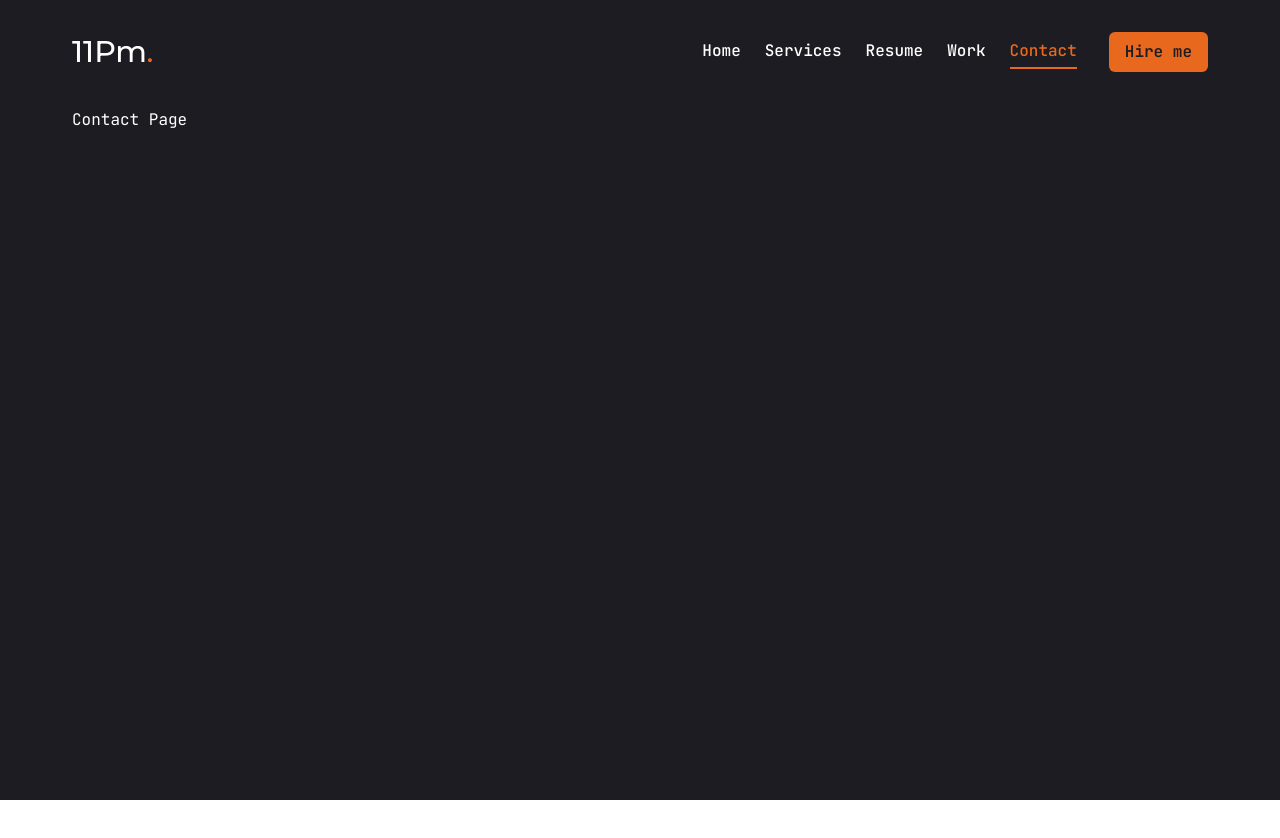
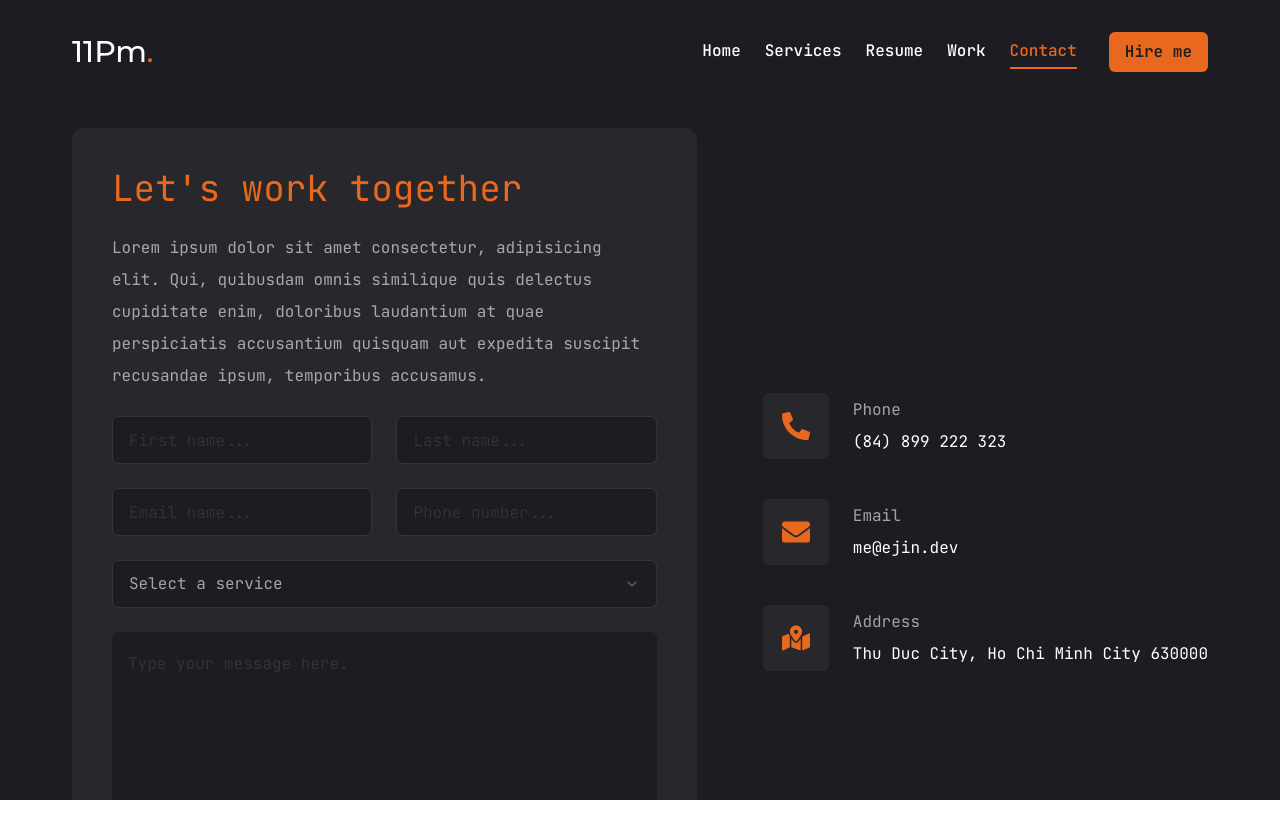
Before and after one commit to laskerdev/portfolio, a Next.js app: page /contact in a window 1280 px wide. Shown: the top 838 px of the page. Before the commit the page ends 800 px from the top, so only its background shows below. Built offline with nearby package versions, Linux system fonts and the light colour scheme.

Commit message:
Update and finish contact page

```diff
--- a/app/contact/page.tsx
+++ b/app/contact/page.tsx
@@ -1,9 +1,72 @@
-import React from "react";
+"use client";
+
+import { motion } from "framer-motion";
+import { Button } from "@/components/ui/button";
+import { Input } from "@/components/ui/input";
+import { Textarea } from "@/components/ui/textarea";
+import { Select, SelectContent, SelectGroup, SelectItem, SelectLabel, SelectTrigger, SelectValue } from "@/components/ui/select";
+import { infoEjin } from "@/constants/common";
+
 
 const Contact = () => {
   return (
-    <main>Contact Page</main>
+    <motion.section
+      className="py-6"
+      initial={{ opacity: 0 }}
+      animate={{ opacity: 1, transition: { delay: 1.4, duration: 0.4, ease: "easeIn" } }}
+    >
+      <div className="flex flex-col xl:flex-row gap-[30px]">
+        <div className="xl:w-[55%] order-2 xl:order-none">
+          <form className="flex flex-col gap-6 p-10 bg-[#27272c] rounded-xl">
+            <h3 className="text-4xl text-accent">Let&apos;s work together</h3>
+            <p className="text-white/60">
+              Lorem ipsum dolor sit amet consectetur, adipisicing elit. Qui, quibusdam omnis similique quis delectus cupiditate enim, doloribus laudantium at quae perspiciatis accusantium quisquam aut expedita suscipit recusandae ipsum, temporibus accusamus.
+            </p>
+            <div className="grid gird-cols-1 md:grid-cols-2 gap-6">
+              <Input type="firstname" placeholder="First name..." />
+              <Input type="lastname" placeholder="Last name..." />
+              <Input type="email" placeholder="Email name..." />
+              <Input type="phone" placeholder="Phone number..." />
+            </div>
+            <Select>
+              <SelectTrigger className="w-full">
+                <SelectValue placeholder="Select a service" />
+              </SelectTrigger>
+              <SelectContent>
+                <SelectGroup>
+                  <SelectLabel>Select a service</SelectLabel>
+                  <SelectItem value="est">Web Development</SelectItem>
+                  <SelectItem value="cst">UI/UX Design</SelectItem>
+                  <SelectItem value="mst">Logo Design</SelectItem>
+                </SelectGroup>
+              </SelectContent>
+            </Select>
+            <Textarea className="h-[200px]" placeholder="Type your message here." />
+            <Button className="max-w-40">Send Message</Button>
+          </form>
+        </div>
+        <div className=" flex-1 flex items-center xl:justify-end order-1 xl:order-none mb-8 xl:mb-0">
+          <ul className="flex flex-col gap-10">
+            {infoEjin.map((info, index) => {
+              return (
+                <li key={index} className="flex items-center gap-6">
+                  <div className="flex items-center justify-center w-[56px] h-[56px] xl:w-[66px] xl:h-[66px] bg-[#27272c] text-accent rounded-md">
+                    <div className="text-[28px]">
+                      <info.icon />
+                    </div>
+                  </div>
+                  <div className="flex-1">
+                    <p className="text-white/60">{info.label}</p>
+                    <h3 className="text-md">{info.value}</h3>
+                  </div>
+                </li>
+              );
+            })}
+          </ul>
+        </div>
+      </div>
+    </motion.section>
   )
 }
 
-export default Contact
+export default Contact;
--- a/components/layouts/Header.tsx
+++ b/components/layouts/Header.tsx
@@ -16,7 +16,7 @@ const Header = () => {
 				{/* desktop: nav menu */}
 				<div className="hidden lg:flex items-center gap-8">
 					<Nav />
-					<Link href={"/about-me"}>
+					<Link href={"/contact"}>
 						<Button className="">Hire me</Button>
 					</Link>
 				</div>
--- a/components/ui/input.tsx
+++ b/components/ui/input.tsx
@@ -11,7 +11,7 @@ const Input = React.forwardRef<HTMLInputElement, InputProps>(
       <input
         type={type}
         className={cn(
-          "flex h-10 w-full rounded-md border border-slate-200 bg-white px-3 py-2 text-sm ring-offset-white file:border-0 file:bg-transparent file:text-sm file:font-medium placeholder:text-slate-500 focus-visible:outline-none focus-visible:ring-2 focus-visible:ring-slate-950 focus-visible:ring-offset-2 disabled:cursor-not-allowed disabled:opacity-50 dark:border-slate-800 dark:bg-slate-950 dark:ring-offset-slate-950 dark:placeholder:text-slate-400 dark:focus-visible:ring-slate-300",
+          "flex h-[48px] rounded-md border border-white/10 focus:border-accent font-light bg-primary px-4 py-5 text-base placeholder:text-white/10 outline-none",
           className
         )}
         ref={ref}
--- a/components/ui/select.tsx
+++ b/components/ui/select.tsx
@@ -19,7 +19,7 @@ const SelectTrigger = React.forwardRef<
   <SelectPrimitive.Trigger
     ref={ref}
     className={cn(
-      "flex h-10 w-full items-center justify-between rounded-md border border-slate-200 bg-white px-3 py-2 text-sm ring-offset-white placeholder:text-slate-500 focus:outline-none focus:ring-2 focus:ring-slate-950 focus:ring-offset-2 disabled:cursor-not-allowed disabled:opacity-50 [&>span]:line-clamp-1 dark:border-slate-800 dark:bg-slate-950 dark:ring-offset-slate-950 dark:placeholder:text-slate-400 dark:focus:ring-slate-300",
+      "flex h-[48px] w-full items-center justify-between rounded-md border border-white/10 bg-primary px-4 py-5 text-base text-white/60 placeholder:text-white/10 focus:border-accent outline-none",
       className
     )}
     {...props}
@@ -75,7 +75,7 @@ const SelectContent = React.forwardRef<
     <SelectPrimitive.Content
       ref={ref}
       className={cn(
-        "relative z-50 max-h-96 min-w-[8rem] overflow-hidden rounded-md border border-slate-200 bg-white text-slate-950 shadow-md data-[state=open]:animate-in data-[state=closed]:animate-out data-[state=closed]:fade-out-0 data-[state=open]:fade-in-0 data-[state=closed]:zoom-out-95 data-[state=open]:zoom-in-95 data-[side=bottom]:slide-in-from-top-2 data-[side=left]:slide-in-from-right-2 data-[side=right]:slide-in-from-left-2 data-[side=top]:slide-in-from-bottom-2 dark:border-slate-800 dark:bg-slate-950 dark:text-slate-50",
+        "relative z-50 max-h-96 min-w-[8rem] overflow-hidden rounded-md border border-white/10 bg-primary text-white shadow-md data-[state=open]:animate-in data-[state=closed]:animate-out data-[state=closed]:fade-out-0 data-[state=open]:fade-in-0 data-[state=closed]:zoom-out-95 data-[state=open]:zoom-in-95 data-[side=bottom]:slide-in-from-top-2 data-[side=left]:slide-in-from-right-2 data-[side=right]:slide-in-from-left-2 data-[side=top]:slide-in-from-bottom-2 dark:border-slate-800 dark:bg-slate-950 dark:text-slate-50",
         position === "popper" &&
           "data-[side=bottom]:translate-y-1 data-[side=left]:-translate-x-1 data-[side=right]:translate-x-1 data-[side=top]:-translate-y-1",
         className
@@ -118,7 +118,7 @@ const SelectItem = React.forwardRef<
   <SelectPrimitive.Item
     ref={ref}
     className={cn(
-      "relative flex w-full cursor-default select-none items-center rounded-sm py-1.5 pl-8 pr-2 text-sm outline-none focus:bg-slate-100 focus:text-slate-900 data-[disabled]:pointer-events-none data-[disabled]:opacity-50 dark:focus:bg-slate-800 dark:focus:text-slate-50",
+      "relative flex w-full cursor-default select-none items-center rounded-sm py-1.5 pl-8 pr-2 text-sm outline-none focus:bg-accent focus:text-primary data-[disabled]:pointer-events-none data-[disabled]:opacity-50 dark:focus:bg-slate-800 dark:focus:text-slate-50",
       className
     )}
     {...props}
--- a/components/ui/textarea.tsx
+++ b/components/ui/textarea.tsx
@@ -10,7 +10,7 @@ const Textarea = React.forwardRef<HTMLTextAreaElement, TextareaProps>(
     return (
       <textarea
         className={cn(
-          "flex min-h-[80px] w-full rounded-md border border-slate-200 bg-white px-3 py-2 text-sm ring-offset-white placeholder:text-slate-500 focus-visible:outline-none focus-visible:ring-2 focus-visible:ring-slate-950 focus-visible:ring-offset-2 disabled:cursor-not-allowed disabled:opacity-50 dark:border-slate-800 dark:bg-slate-950 dark:ring-offset-slate-950 dark:placeholder:text-slate-400 dark:focus-visible:ring-slate-300",
+          "flex min-h-[80px] w-full rounded-md border-white/10 bg-primary px-4 py-5 text-base placeholder:text-white/10 focus-visible:outline-none focus-visible:ring-1 focus-visible:ring-accent focus-visible:ring-offset-0 disabled:cursor-not-allowed disabled:opacity-50",
           className
         )}
         ref={ref}
--- a/constants/common.ts
+++ b/constants/common.ts
@@ -15,6 +15,7 @@ import {
   SiLinux,
   SiFigma
 } from "react-icons/si";
+import { FaPhoneAlt, FaEnvelope, FaMapMarkedAlt } from "react-icons/fa";
 
 // For Home Page
 export const stats = [
@@ -182,3 +183,22 @@ export const projects = [
     github: ""
   }
 ];
+
+// For Contact Page
+export const infoEjin = [
+  {
+    icon: FaPhoneAlt,
+    label: "Phone",
+    value: "(84) 899 222 323"
+  },
+  {
+    icon: FaEnvelope,
+    label: "Email",
+    value: "me@ejin.dev"
+  },
+  {
+    icon: FaMapMarkedAlt,
+    label: "Address",
+    value: "Thu Duc City, Ho Chi Minh City 630000"
+  }
+];
```
